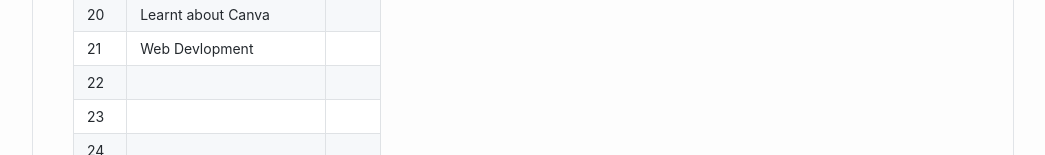
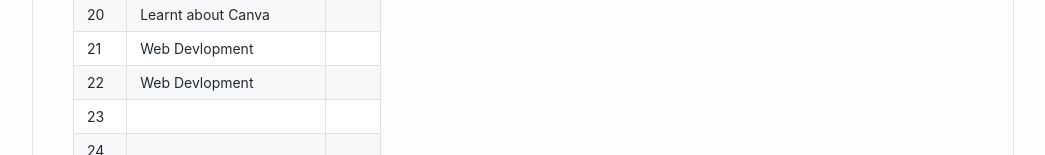
Before and after one commit to FOSS-Community/progress-tracker, a website: page dist/Devanshu.html in a window 1280 px wide. Shown: the part 849-1004 px from the top of the page, without its empty margins (117-1162 px from the left). Drawn offline with Linux system fonts and the light colour scheme.

Commit message:
Update Devanshu.html

```diff
--- a/dist/Devanshu.html
+++ b/dist/Devanshu.html
@@ -328,7 +328,7 @@ h3 {
 </tr>
 <tr>
 <td>22</td>
-<td></td>
+<td>Web Devlopment </td>
 <td></td>
 </tr>
 <tr>
```
